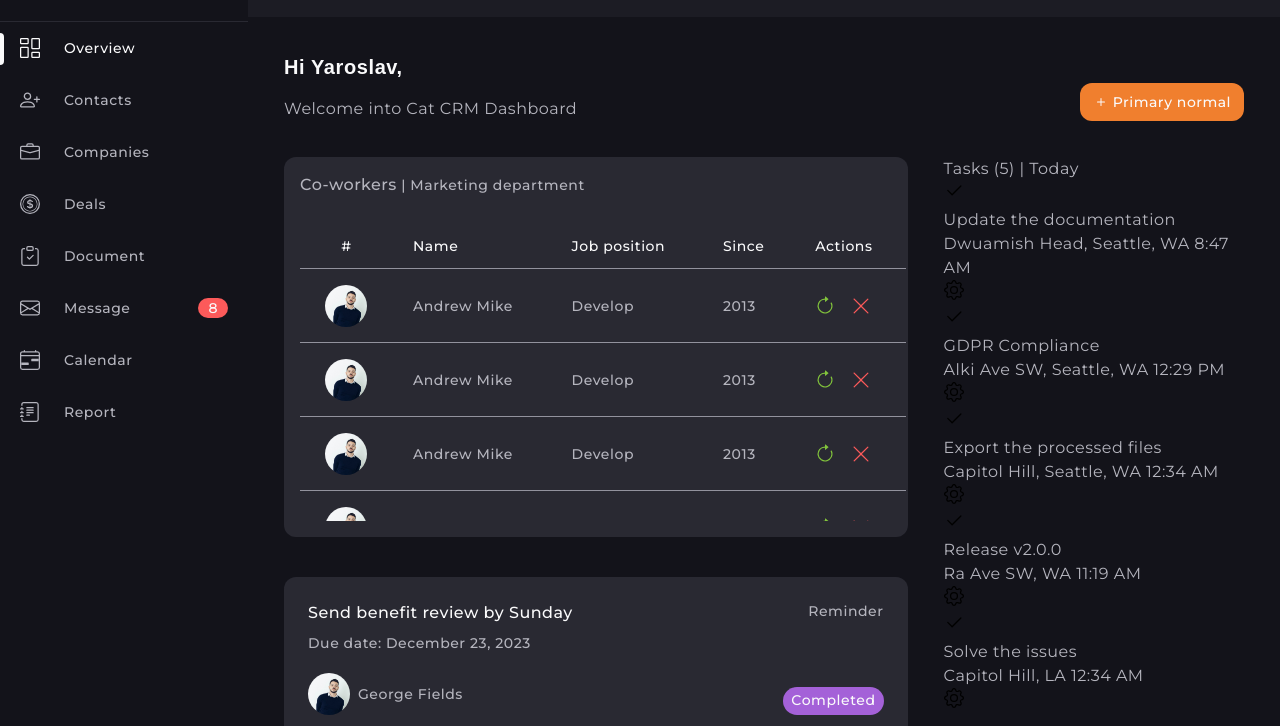
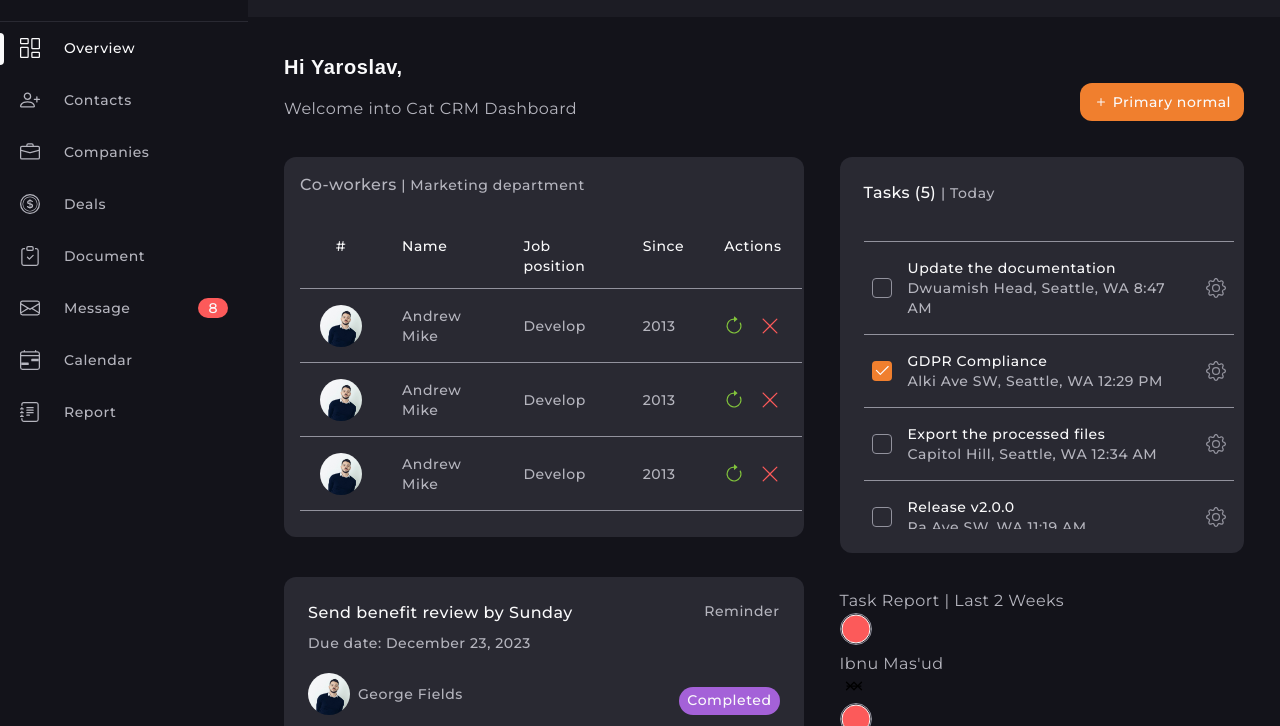
Before and after one commit to sofi-dobriak/crm-dashboard, a plain HTML site: page index.html in a window 1280 px wide. Shown: the part 51-777 px from the top of the page. Drawn offline with Linux system fonts and the light colour scheme; a script that the page names is missing; a web font is replaced by a local one.

Commit message:
Deploying to gh-pages from @ sofi-dobriak/crm-dashboard@ae18716893c26278b9b92dedabc3516fb363725f 🚀

```diff
--- a/assets/index.css
+++ b/assets/index.css
@@ -186,14 +186,14 @@ body {
   letter-spacing: 0.03em;
 }
 
-.board-caption, .co-workers-table caption span, .co-workers-title span {
+.tasks-title span, .board-caption, .co-workers-table caption span, .co-workers-title span {
   font-weight: 500;
   font-size: 16px;
   line-height: 1.5;
   letter-spacing: 0.03em;
 }
 
-.search-input, .menu-btn, .menu-link, .board-details, .person-caption, .board-tag, .co-workers-table caption, .co-workers-table tbody, .co-workers-details, .co-workers-title {
+.search-input, .menu-btn, .menu-link, .tasks-title, .tasks-heading, .tasks-desc, .board-details, .person-caption, .board-tag, .co-workers-table caption, .co-workers-table tbody, .co-workers-details, .co-workers-title {
   font-weight: 500;
   font-size: 14px;
   line-height: 1.43;
@@ -207,7 +207,7 @@ body {
   letter-spacing: 0.04em;
 }
 
-.board-item {
+.tasks, .board-item {
   padding: 16px;
   border-radius: 12px;
 }
@@ -741,6 +741,142 @@ summary {
 
 .tasks {
   grid-area: tasks;
+  min-width: 340px;
+  max-height: 420px;
+  background-color: #292932;
+}
+
+.tasks-title {
+  margin-bottom: 36px;
+  color: #b5b5be;
+}
+.tasks-title span {
+  color: #fafafb;
+}
+
+.tasks-list {
+  max-height: 288px;
+  overflow: auto;
+}
+.tasks-list::-webkit-scrollbar {
+  width: 14px;
+}
+.tasks-list::-webkit-scrollbar-track {
+  background-color: transparent;
+  border-radius: 100px;
+}
+.tasks-list::-webkit-scrollbar-track:hover {
+  background-color: rgba(255, 255, 255, 0.3);
+}
+.tasks-list::-webkit-scrollbar-thumb {
+  background-color: #b5b5be;
+  background-clip: content-box;
+  border: 5px solid transparent;
+  border-radius: 100px;
+}
+.tasks-list::-webkit-scrollbar-thumb:hover {
+  background-color: #f07f2e;
+}
+
+.tasks-item {
+  display: -webkit-box;
+  display: -webkit-flex;
+  display: -moz-box;
+  display: -ms-flexbox;
+  display: flex;
+  -webkit-box-align: center;
+  -webkit-align-items: center;
+     -moz-box-align: center;
+      -ms-flex-align: center;
+          align-items: center;
+  gap: 16px;
+  padding: 16px 8px;
+  border-top: 1px solid;
+  border-color: #92929d;
+}
+
+.tasks-checkbox {
+  -webkit-flex-shrink: 0;
+      -ms-flex-negative: 0;
+          flex-shrink: 0;
+  display: -webkit-box;
+  display: -webkit-flex;
+  display: -moz-box;
+  display: -ms-flexbox;
+  display: flex;
+  -webkit-box-align: center;
+  -webkit-align-items: center;
+     -moz-box-align: center;
+      -ms-flex-align: center;
+          align-items: center;
+  -webkit-box-pack: center;
+  -webkit-justify-content: center;
+     -moz-box-pack: center;
+      -ms-flex-pack: center;
+          justify-content: center;
+  width: 20px;
+  height: 20px;
+  cursor: pointer;
+}
+
+.tasks-checkbox-icon {
+  -webkit-transition: 300ms ease;
+  -moz-transition: 300ms ease;
+  transition: 300ms ease;
+  -webkit-transition-property: fill, background-color, border-color;
+  -moz-transition-property: fill, background-color, border-color;
+  transition-property: fill, background-color, border-color;
+  fill: transparent;
+  border: 1px solid;
+  border-color: #92929d;
+  border-radius: 4px;
+}
+.tasks-input:checked + .tasks-checkbox-icon {
+  fill: #fafafb;
+  background-color: #f07f2e;
+  border-color: transparent;
+}
+.tasks-input:focus-visible + .tasks-checkbox-icon {
+  outline: 2px solid;
+  outline-color: #92929d;
+  outline-offset: 2px;
+}
+
+.tasks-info {
+  -webkit-box-flex: 1;
+  -webkit-flex-grow: 1;
+     -moz-box-flex: 1;
+      -ms-flex-positive: 1;
+          flex-grow: 1;
+}
+
+.tasks-heading {
+  color: #fafafb;
+}
+
+.tasks-desc {
+  color: #b5b5be;
+}
+
+.tasks-btn {
+  -webkit-transition: 300ms ease;
+  -moz-transition: 300ms ease;
+  transition: 300ms ease;
+  -webkit-transition-property: outline;
+  -moz-transition-property: outline;
+  transition-property: outline;
+  width: 20px;
+  height: 20px;
+  color: #92929d;
+  border-radius: 50%;
+}
+.tasks-btn:focus-visible {
+  outline: 2px solid;
+  outline-color: rgba(146, 146, 157, 0.6);
+  outline-offset: 3px;
+}
+.tasks-btn-icon {
+  fill: currentColor;
 }
 
 .reports {
@@ -1002,7 +1138,7 @@ summary {
 }
 
 @media only screen and (min-width: 1200px) {
-  .board-item {
+  .tasks, .board-item {
     padding: 24px;
   }
   .page {
@@ -1032,6 +1168,9 @@ summary {
     margin-bottom: 16px;
   }
   .co-workers-container {
+    margin-right: -14px;
+  }
+  .tasks-list {
     margin-right: -14px;
   }
   .logo {
```
